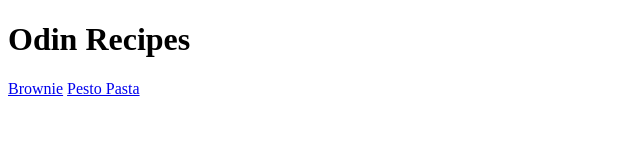
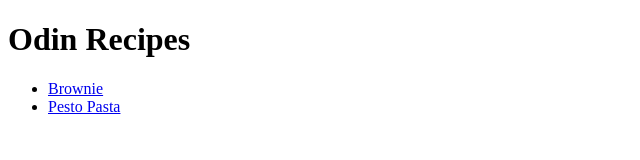
Before and after one commit to jiyaaswani/odin-recipes, a plain HTML site: page index.html in a window 1280 px wide. Shown: the whole page, without its empty margins (0-640 px from the left). Drawn offline with Linux system fonts and the light colour scheme.

```diff
--- a/index.html
+++ b/index.html
@@ -7,7 +7,9 @@
 
     <body>
         <h1>Odin Recipes</h1>
-        <a href="./recipes/brownie.html">Brownie</a>
-        <a href="/recipes/pesto-pasta.html">Pesto Pasta</a>
+        <ul>
+        <li><a href="./recipes/brownie.html">Brownie</a></li>
+        <li><a href="/recipes/pesto-pasta.html">Pesto Pasta</a></li>
+        </ul>
     </body>
 </html>
```
Also changed, not shown: recipes/brownie.html (+1 -1 lines), recipes/pesto-pasta.html (+1 -1 lines), 1 other file.
